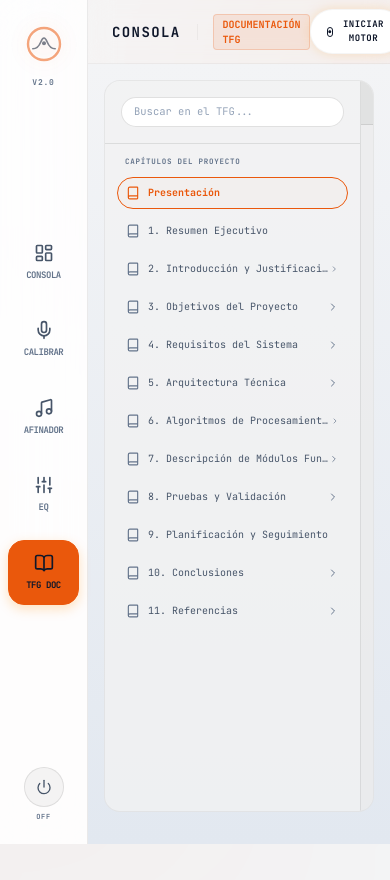
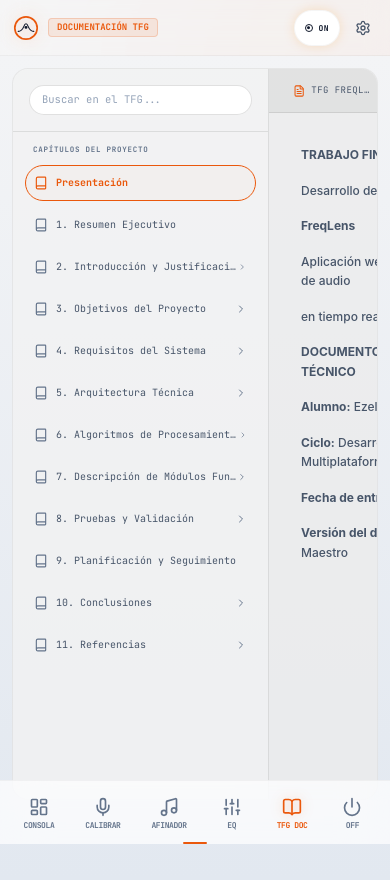
Before and after one commit to ezelduquedev/freqlens, a React (Vite) app: page / in a window 390 px wide. Both pictures are taken after a click on the button "DOCUMENTACIÓN". Before the commit the page ends 844 px from the top, so only its background shows below. Built offline with nearby package versions, Linux system fonts and the light colour scheme.

Commit message:
responsive fix

```diff
--- a/src/features/dashboard/DashboardPage.tsx
+++ b/src/features/dashboard/DashboardPage.tsx
@@ -4,7 +4,7 @@ import { AdaptiveEQControls } from '../eq/AdaptiveEQControls'
 import { EQPresets } from '../eq/EQPresets'
 import { GlassPanel } from '../../ui/GlassPanel'
 import { RoomProfileStorage } from '../../core/audio/RoomProfileStorage'
-import { loadSettings } from '../settings/settingsCore'
+import { loadSettings } from '../settings/SettingsPanel'
 import { useState, useEffect } from 'react'
 import { RMSMeter } from './RMSMeter'
 
@@ -32,7 +32,7 @@ export function DashboardPage({ onRunWizard, onUpdateEQ }: DashboardPageProps) {
   }, [onUpdateEQ])
 
   return (
-    <div className="flex flex-col lg:grid lg:grid-cols-4 gap-3 h-[calc(100vh-112px)] min-h-0 fade-in select-none">
+    <div className="flex flex-col lg:grid lg:grid-cols-4 gap-3 lg:h-[calc(100vh-112px)] min-h-0 fade-in select-none">
       <div className="lg:col-span-3 flex flex-col gap-2 min-h-0 h-full">
         <div className="flex-grow min-h-0 relative rounded-2xl overflow-hidden border border-border-custom bg-black/20">
           <ProfessionalSpectrum />
--- a/src/index.css
+++ b/src/index.css
@@ -105,3 +105,49 @@
 [data-theme="dark"] .preset-icon-image {
   filter: invert(0.9) brightness(1.2);
 }
+/* ── MOBILE RESPONSIVE ADDITIONS ── */
+
+/* Safe area for iPhone notch / home indicator */
+.safe-area-bottom {
+  padding-bottom: env(safe-area-inset-bottom, 8px);
+}
+
+/* Viewport fix for mobile browsers with address bar */
+@supports (height: 100dvh) {
+  .min-h-screen {
+    min-height: 100dvh;
+  }
+}
+
+/* Dashboard: stack vertically on mobile */
+@media (max-width: 1023px) {
+  /* Force dashboard grid to single column */
+  .dashboard-grid {
+    display: flex !important;
+    flex-direction: column !important;
+    height: auto !important;
+  }
+
+  /* EQ controls horizontal scroll on small screens */
+  .eq-band-container {
+    overflow-x: auto;
+    -webkit-overflow-scrolling: touch;
+  }
+
+  /* Spectrum analyzer minimum height on mobile */
+  .spectrum-container {
+    min-height: 200px;
+  }
+}
+
+/* Prevent body scroll bounce on iOS */
+html, body {
+  overscroll-behavior: none;
+}
+
+/* Touch targets mínimo 44px (Apple HIG) */
+@media (max-width: 1023px) {
+  button {
+    min-height: 36px;
+  }
+}
--- a/src/layouts/AppShell.tsx
+++ b/src/layouts/AppShell.tsx
@@ -9,6 +9,7 @@ interface AppShellProps {
   setActiveTab: (tab: TabId) => void
   engineRunning: boolean
   toggleEngine: () => void
+  onSettingsClick: () => void
 }
 
 export function AppShell({
@@ -17,6 +18,7 @@ export function AppShell({
   setActiveTab,
   engineRunning,
   toggleEngine,
+  onSettingsClick,
 }: AppShellProps) {
   const tabLabels: Record<TabId, string> = {
     analyzer: 'Analizador Espectral',
@@ -36,7 +38,7 @@ export function AppShell({
 
       {/* Main Structural Flex Wrapper */}
       <div className="flex w-full min-h-screen relative z-10">
-        {/* Sidebar Component */}
+        {/* Sidebar / Mobile Bottom Nav */}
         <Sidebar
           activeTab={activeTab}
           setActiveTab={setActiveTab}
@@ -46,14 +48,15 @@ export function AppShell({
 
         {/* Content Shell */}
         <div className="flex-1 min-h-screen flex flex-col overflow-hidden">
-          {/* Topbar Component */}
+          {/* Topbar */}
           <Topbar
             engineRunning={engineRunning}
             toggleEngine={toggleEngine}
             activeTabLabel={tabLabels[activeTab]}
+            onSettingsClick={onSettingsClick}
           />
 
-          {/* Workspace container */}
+          {/* Workspace — extra padding-bottom on mobile so content clears the bottom nav */}
           <Workspace>{children}</Workspace>
         </div>
       </div>
--- a/src/layouts/Sidebar.tsx
+++ b/src/layouts/Sidebar.tsx
@@ -33,8 +33,10 @@ export function Sidebar({
   ] as const
 
   return (
-    <aside className="w-[88px] min-h-screen flex-shrink-0 bg-panel/30 border-r border-border-custom backdrop-blur-xl flex flex-col items-center py-6 justify-between select-none">
-      {/* Brand logo (New official geometric design) */}
+    <>
+      {/* ── DESKTOP SIDEBAR (hidden on mobile) ── */}
+      <aside className="hidden lg:flex w-[88px] min-h-screen flex-shrink-0 bg-panel/30 border-r border-border-custom backdrop-blur-xl flex-col items-center py-6 justify-between select-none">
+        {/* Brand logo */}
         <div className="flex flex-col items-center gap-1">
           <div className="w-10 h-10 flex items-center justify-center animate-pulse drop-shadow-[0_0_10px_var(--accent-glow)] select-none">
             <svg viewBox="0 0 100 100" className="w-full h-full">
@@ -84,14 +86,9 @@ export function Sidebar({
           })}
         </nav>
 
-      {/* Bottom Controls (Theme + Engine) */}
+        {/* Bottom Controls */}
         <div className="flex flex-col items-center gap-5 w-full">
-        {/* Theme Toggle Button */}
-        <div className="flex flex-col items-center gap-1.5 select-none">
-
-        </div>
-
-        {/* Engine Power Button */}
+          <div className="flex flex-col items-center gap-1.5 select-none"></div>
           <div className="flex flex-col items-center gap-1.5">
             <button
               onClick={toggleEngine}
@@ -116,5 +113,59 @@ export function Sidebar({
           </div>
         </div>
       </aside>
+
+      {/* ── MOBILE BOTTOM NAV BAR (visible only on mobile) ── */}
+      <nav className="lg:hidden fixed bottom-0 left-0 right-0 z-50 bg-panel/95 backdrop-blur-xl border-t border-border-custom flex items-center justify-around px-2 h-[64px] safe-area-bottom">
+        {menuItems.map((item) => {
+          const IconComponent = item.icon
+          const isActive = activeTab === item.id
+
+          return (
+            <button
+              key={item.id}
+              onClick={() => setActiveTab(item.id)}
+              className={clsx(
+                'flex flex-col items-center justify-center gap-1 px-3 py-2 rounded-xl transition-all duration-200 active:scale-90 min-w-[52px]',
+                isActive
+                  ? 'text-accent'
+                  : 'text-text-muted'
+              )}
+            >
+              <IconComponent
+                className={clsx(
+                  'w-5 h-5 transition-all duration-200',
+                  isActive ? 'text-accent drop-shadow-[0_0_6px_var(--accent-glow)]' : 'text-text-muted'
+                )}
+              />
+              <span
+                className={clsx(
+                  'mono text-[8px] uppercase tracking-tighter font-bold leading-none',
+                  isActive ? 'text-accent' : 'text-text-muted'
+                )}
+              >
+                {item.label}
+              </span>
+              {isActive && (
+                <span className="absolute bottom-0 left-1/2 -translate-x-1/2 w-6 h-0.5 bg-accent rounded-full" />
+              )}
+            </button>
+          )
+        })}
+
+        {/* Engine toggle button in bottom nav */}
+        <button
+          onClick={toggleEngine}
+          className={clsx(
+            'flex flex-col items-center justify-center gap-1 px-3 py-2 rounded-xl transition-all duration-200 active:scale-90 min-w-[52px]',
+            engineRunning ? 'text-danger' : 'text-text-muted'
+          )}
+        >
+          <Power className={clsx('w-5 h-5', engineRunning ? 'text-danger' : 'text-text-muted')} />
+          <span className={clsx('mono text-[8px] uppercase tracking-tighter font-bold leading-none', engineRunning ? 'text-danger' : 'text-text-muted')}>
+            {engineRunning ? 'ON' : 'OFF'}
+          </span>
+        </button>
+      </nav>
+    </>
   )
 }
--- a/src/layouts/Topbar.tsx
+++ b/src/layouts/Topbar.tsx
@@ -1,26 +1,42 @@
+import { Settings } from 'lucide-react'
+import { IconButton } from '../ui/IconButton'
+
 interface TopbarProps {
   engineRunning: boolean
   toggleEngine: () => void
   activeTabLabel: string
+  onSettingsClick: () => void
 }
 
 export function Topbar({
   engineRunning,
   toggleEngine,
   activeTabLabel,
+  onSettingsClick,
 }: TopbarProps) {
   return (
-    <header className="w-full h-16 flex-shrink-0 border-b border-border-custom bg-panel/30 backdrop-blur-md flex items-center justify-between px-6 z-50 select-none">
-      <div className="flex items-center gap-4">
-        <span className="text-sm font-black uppercase tracking-widest text-text-main font-mono">
+    <header className="w-full h-14 lg:h-16 flex-shrink-0 border-b border-border-custom bg-panel/30 backdrop-blur-md flex items-center justify-between px-3 lg:px-6 z-50 select-none">
+      {/* Left: brand + active tab */}
+      <div className="flex items-center gap-2 lg:gap-4 min-w-0">
+        {/* Logo mark — only on mobile since sidebar is hidden */}
+        <div className="lg:hidden w-7 h-7 flex-shrink-0 flex items-center justify-center drop-shadow-[0_0_8px_var(--accent-glow)]">
+          <svg viewBox="0 0 100 100" className="w-full h-full">
+            <circle cx="50" cy="50" r="40" stroke="var(--accent)" strokeWidth="6" fill="none" />
+            <path d="M 22 62 Q 35 62 42 45 Q 50 25 58 45 Q 65 62 78 62" stroke="var(--text)" strokeWidth="4" fill="none" strokeLinecap="round" />
+            <circle cx="50" cy="48" r="5" fill="var(--text)" />
+          </svg>
+        </div>
+
+        <span className="hidden lg:block text-sm font-black uppercase tracking-widest text-text-main font-mono">
           CONSOLA
         </span>
-        <div className="h-4 w-px bg-border-custom" />
-        <span className="mono text-[10px] uppercase font-bold text-accent px-2 py-0.5 rounded bg-accent/10 border border-accent/20">
+        <div className="hidden lg:block h-4 w-px bg-border-custom" />
+        <span className="mono text-[9px] lg:text-[10px] uppercase font-bold text-accent px-2 py-0.5 rounded bg-accent/10 border border-accent/20 truncate max-w-[160px] lg:max-w-none">
           {activeTabLabel}
         </span>
       </div>
 
+      {/* Center: status badges — only on large screens */}
       <div className="hidden lg:flex items-center gap-3">
         <div className="flex items-center gap-2 bg-bg-elevated border border-border-custom px-3 py-1.5 rounded-full font-mono text-[9px] font-black uppercase tracking-wider text-success">
           <span className="w-1.5 h-1.5 rounded-full bg-success animate-pulse" />
@@ -32,20 +48,35 @@ export function Topbar({
         </div>
       </div>
 
-      <div className="flex items-center gap-3">
+      {/* Right: engine toggle + settings */}
+      <div className="flex items-center gap-2 lg:gap-3 flex-shrink-0">
+        {/* Engine button — compact on mobile */}
         <button
           onClick={toggleEngine}
-          className={`font-mono text-[9px] font-black uppercase tracking-wider px-4 py-2 rounded-xl flex items-center gap-2 transition-all cursor-pointer shadow-[0_0_12px_rgba(255,140,0,0.2)] ${
+          className={`font-mono text-[8px] lg:text-[9px] font-black uppercase tracking-wider px-2.5 lg:px-4 py-1.5 lg:py-2 rounded-xl flex items-center gap-1.5 transition-all cursor-pointer shadow-[0_0_12px_rgba(255,140,0,0.2)] ${
             engineRunning
               ? 'bg-accent text-black hover:bg-accent/90'
               : 'bg-bg-elevated border border-border-custom text-text-main hover:bg-black/5 dark:hover:bg-white/10'
           }`}
         >
-          <span className="w-2.5 h-2.5 rounded-full border border-current flex items-center justify-center text-[5px]">
+          <span className="w-2 h-2 lg:w-2.5 lg:h-2.5 rounded-full border border-current flex items-center justify-center text-[5px]">
             {'\u25CF'}
           </span>
-          {engineRunning ? 'DETENER MOTOR' : 'INICIAR MOTOR'}
+          <span className="hidden sm:inline">
+            {engineRunning ? 'DETENER' : 'INICIAR'}
+          </span>
+          <span className="sm:hidden">
+            {engineRunning ? 'OFF' : 'ON'}
+          </span>
         </button>
+
+        <IconButton
+          icon={<Settings className="w-4 h-4" />}
+          variant="ghost"
+          size="sm"
+          title="Configuracion"
+          onClick={onSettingsClick}
+        />
       </div>
     </header>
   )
--- a/src/layouts/Workspace.tsx
+++ b/src/layouts/Workspace.tsx
@@ -6,7 +6,7 @@ interface WorkspaceProps {
 
 export function Workspace({ children }: WorkspaceProps) {
   return (
-    <main className="flex-1 overflow-y-auto p-4 lg:p-5 no-scrollbar bg-gradient-to-b from-bg to-[#07080b]">
+    <main className="flex-1 overflow-y-auto p-3 lg:p-5 pb-20 lg:pb-5 no-scrollbar bg-gradient-to-b from-bg to-[#07080b]">
       <div className="max-w-[1440px] mx-auto h-full flex flex-col gap-4 fade-in">
         {children}
       </div>
```
Lines whose indentation alone changed are shown as unchanged.
